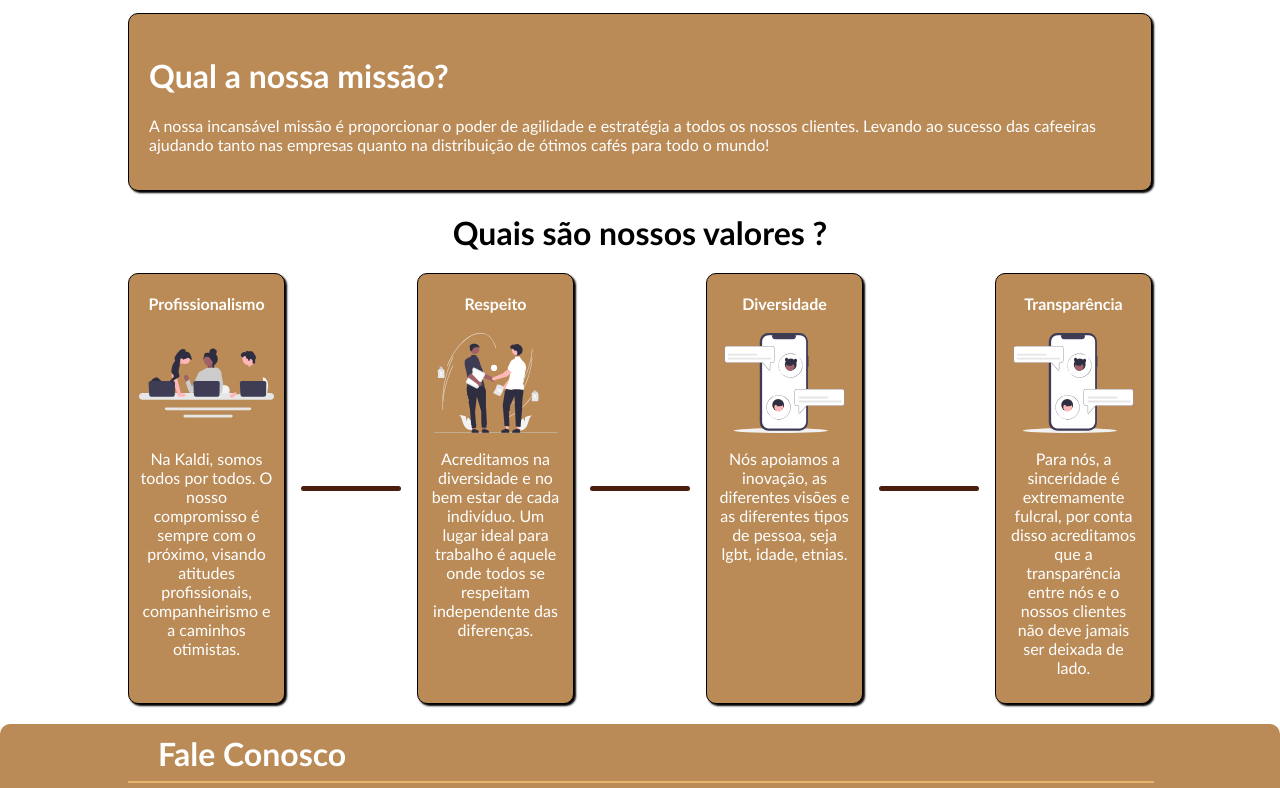
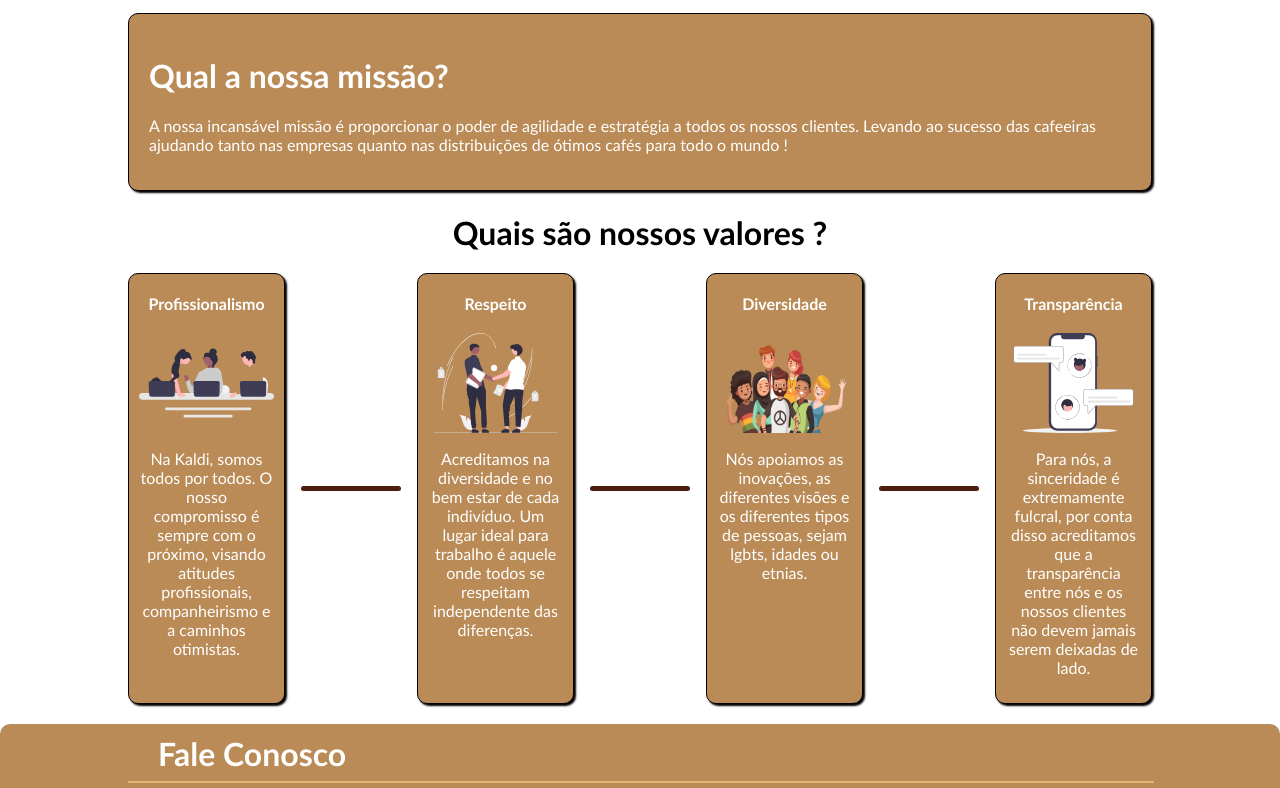
Before and after one commit to Kaldi-Solutions/Site-Completo, a website: page kaldi-institucional.html in a window 1280 px wide. Shown: the part 1529-2317 px from the top of the page. Drawn offline with Linux system fonts and the light colour scheme.

Commit message:
Site Finalizado V.7

```diff
--- a/kaldi-institucional.html
+++ b/kaldi-institucional.html
@@ -59,8 +59,8 @@
                 <p>
                     A nossa incansável missão é proporcionar o poder de agilidade e estratégia a todos os nossos
                     clientes.
-                    Levando ao sucesso das cafeeiras ajudando tanto nas empresas quanto na distribuição de ótimos cafés
-                    para todo o mundo!
+                    Levando ao sucesso das cafeeiras ajudando tanto nas empresas quanto nas distribuições de ótimos cafés
+                    para todo o mundo !
                 </p>
             </div>
             <div class="valores">
@@ -86,9 +86,10 @@
                     <div class="traco"></div>
                     <div class="box">
                         <span class="subValores">Diversidade</span>
-                        <img src="assets/transparence.svg" alt="">
+                        <img src="assets/Diversidade.png" alt="">
                         <p>
-                            Nós apoiamos a inovação, as diferentes visões e as diferentes tipos de pessoa, seja lgbt, idade, etnias.
+                            Nós apoiamos as inovações, as diferentes visões e os diferentes tipos de pessoas, sejam lgbts,
+                            idades ou etnias.
                         </p>
                     </div>
                     <div class="traco"></div>
@@ -97,7 +98,7 @@
                         <img src="assets/transparence.svg" alt="">
                         <p>
                             Para nós, a sinceridade é extremamente fulcral, por conta disso acreditamos que a
-                            transparência entre nós e o nossos clientes não deve jamais ser deixada de lado.
+                            transparência entre nós e os nossos clientes não devem jamais serem deixadas de lado.
                         </p>
                     </div>
                 </div>
```
Also changed, not shown: assets/Diversidade.png (added).
